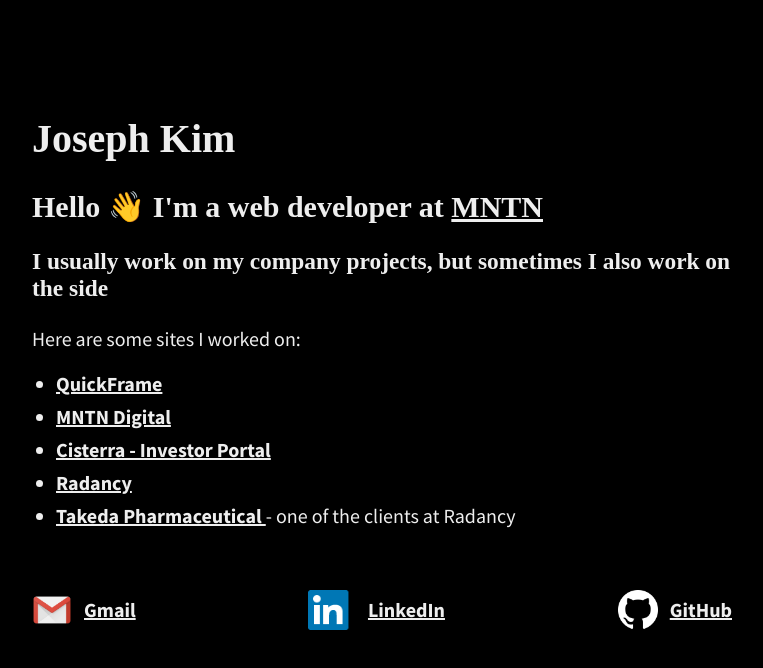
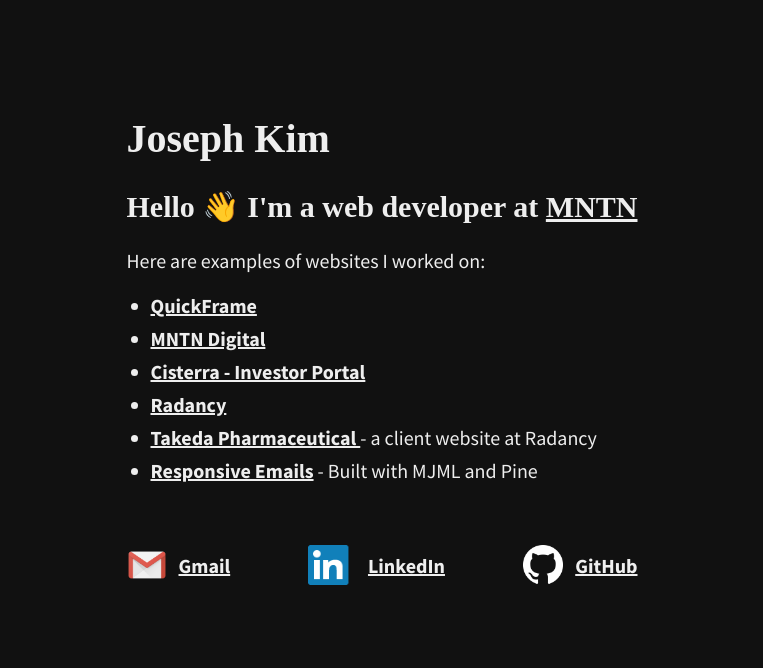
Before and after one commit to jsphkm/jsphkm.github.io, a plain HTML site: page index.html in a window 1280 px wide. Shown: the whole page, without its empty margins (258-1021 px from the left). Drawn offline with Linux system fonts and the light colour scheme; a web font is replaced by a local one.

Commit message:
Update copy

```diff
--- a/index.css
+++ b/index.css
@@ -8,7 +8,7 @@ html {
 }
 
 body {
-  background-color: black;
+  background-color: #111;
   color: #eee;
   font-family: 'Source Sans Pro', sans-serif;
   display: flex;
--- a/index.html
+++ b/index.html
@@ -21,14 +21,13 @@
           Hello 👋 I'm a web developer at
           <a target="_blank" href="https://mountain.com">MNTN</a>
         </h2>
-        <h3>
-          I usually work on my company projects, but sometimes I also work on
-          the side
-        </h3>
-        <p>Here are some sites I worked on:</p>
+        <!-- <h3>Here are examples of the websites I worked on</h3> -->
+        <p>Here are examples of websites I worked on:</p>
         <ul class="project-list">
           <li>
-            <a target="_blank" href="https://quickframe.com">QuickFrame</a>
+            <a target="_blank" href="https://quickframe.com/madewith"
+              >QuickFrame</a
+            >
           </li>
           <li>
             <a target="_blank" href="https://mountain.com">MNTN Digital</a>
@@ -43,7 +42,7 @@
             <a target="_blank" href="https://www.takedajobs.com">
               Takeda Pharmaceutical
             </a>
-            - one of the clients at Radancy
+            - a client website at Radancy
           </li>
           <!-- <li>
             <a target="_blank" href="https://genesuites.vercel.app/"
@@ -55,14 +54,14 @@
             <a target="_blank" href="https://inwords.vercel.app">Inwords</a> -
             Basic blog built with Gatsby
           </li> -->
-          <!-- <li>
+          <li>
             <a
               target="_blank"
               href="https://jsphkm.github.io/responsive-emails/"
               >Responsive Emails</a
             >
             - Built with MJML and Pine
-          </li> -->
+          </li>
         </ul>
       </div>
       <div class="hero-social-container">
```
